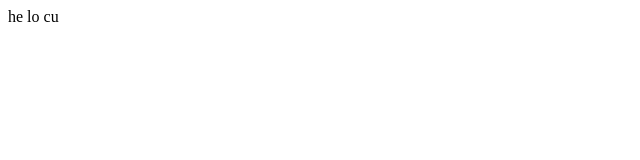
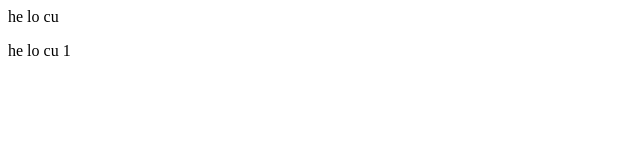
Before and after one commit to minhdoan2402/shop, a plain HTML site: page index.html in a window 1280 px wide. Shown: the full height of the page, 0-640 px from the left. Drawn offline with Linux system fonts and the light colour scheme.

Commit message:
update 2

```diff
--- a/index.html
+++ b/index.html
@@ -1,2 +1,3 @@
 <i class="fas fa-font-awesome-logo-full    "></i>
 <p> he lo cu</p>
+<p> he lo cu 1</p>
```
